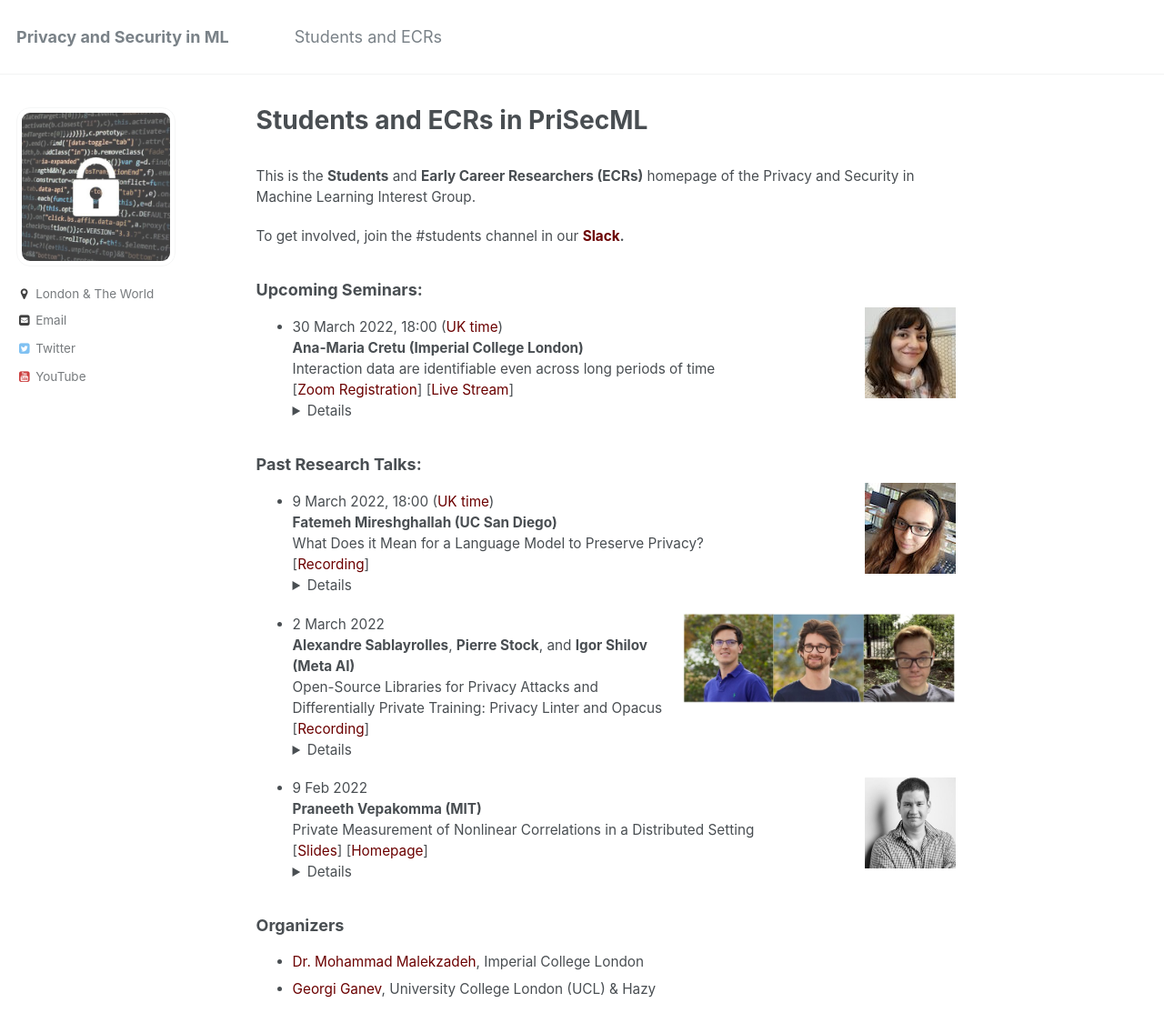
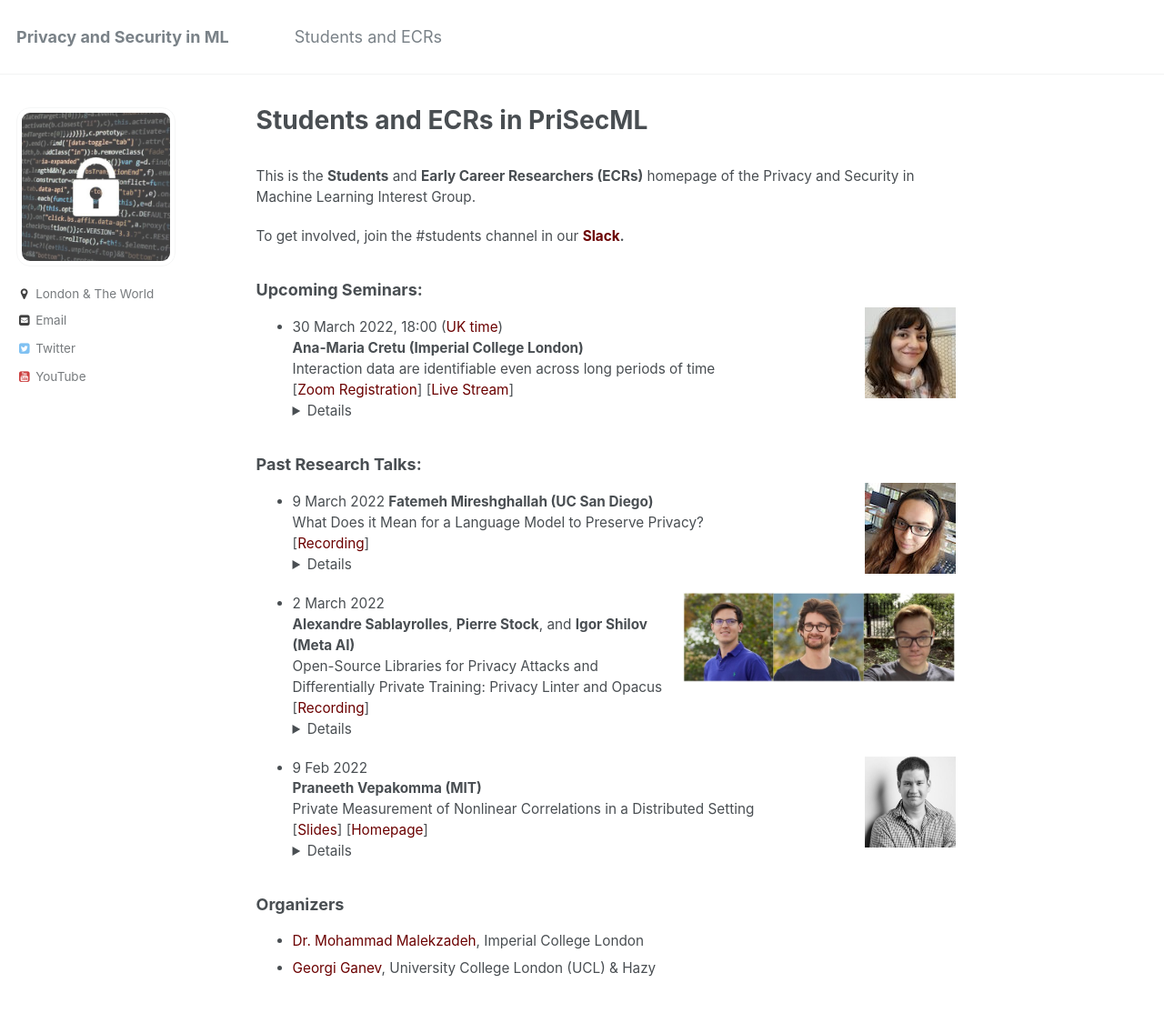
Before and after one commit to prisec-ml/prisec-ml.github.io, a Jekyll site: the page built from _pages/students.md, in a window 1280 px wide and 1145 px high. Shown: the top 1136 px of the window at 91% size. Built offline with Jekyll 4.4.1, drawn with Linux system fonts in a browser that asks for light colours.

Commit message:
update students

```diff
--- a/_pages/students.md
+++ b/_pages/students.md
@@ -27,7 +27,7 @@ Interaction data are identifiable even across long periods of time
 
 ### Past Research Talks:
 <img src="../images/fatemeh.jpg" style="float:right;width:100px;height:100px;margin-top:00px">
-- 9 March 2022, 18:00 ([UK time](https://www.timeanddate.com/worldclock/fixedtime.html?msg=Seminar&iso=20220309T18&p1=136))
+- 9 March 2022
 **Fatemeh Mireshghallah (UC San Diego)**
 What Does it Mean for a Language Model to Preserve Privacy?
 [[Recording](https://ucl.zoom.us/rec/share/aiPoUa5CjeXTdoIe91wGwLoY8EJS1mdw2cv9M2kttluNHhjthH9JqUadr_AwmTjt.7xWpjQlOLc76yqey?startTime=1646849305000 (Passcode: Z*13PSq*))] <details><br>**Abstract:** Natural language reflects our private lives and identities, making its privacy concerns as broad as those of real life. Language models lack the ability to understand the context and sensitivity of text, and tend to memorize phrases present in their training sets. In this talk, we first discuss the potential risks of language models, and then focus on what is required for a language model to be considered privacy preserving, and what the challenges are in making it happen. Then we discuss the mismatch between the narrow assumptions made by popular data protection techniques (data sanitization and differential privacy), and the broadness of natural language and of privacy as a social norm. Finally, we see other alternatives and have a discussion on what the possible paths forward are.<br>
```
